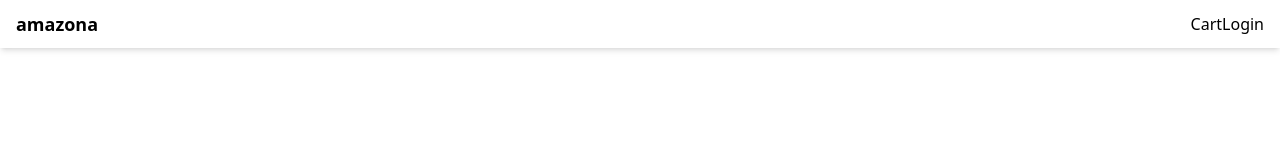
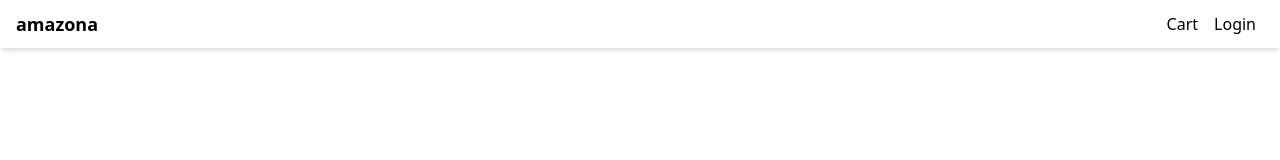
Before and after one commit to capmahin/Project-amazone, a Next.js app: page / in a window 1280 px wide. Shown: the top 160 px of the page. Built offline with nearby package versions, Linux system fonts and the light colour scheme.

Commit message:
add padding in login and cart

```diff
--- a/components/Layout.js
+++ b/components/Layout.js
@@ -19,8 +19,8 @@ export default function Layout({ title,children}) {
                 <a className="text-lg font-bold">amazona</a>
             </Link>
             <div>
-                <Link href="/cart">Cart</Link>
-                <Link href="/login">Login</Link>
+                <Link legacyBehavior href="/cart"><a className="p-2">Cart</a></Link>
+                <Link legacyBehavior href="/login"><a className="p-2">Login</a></Link>
             </div>
           </nav>
         </header>
```
